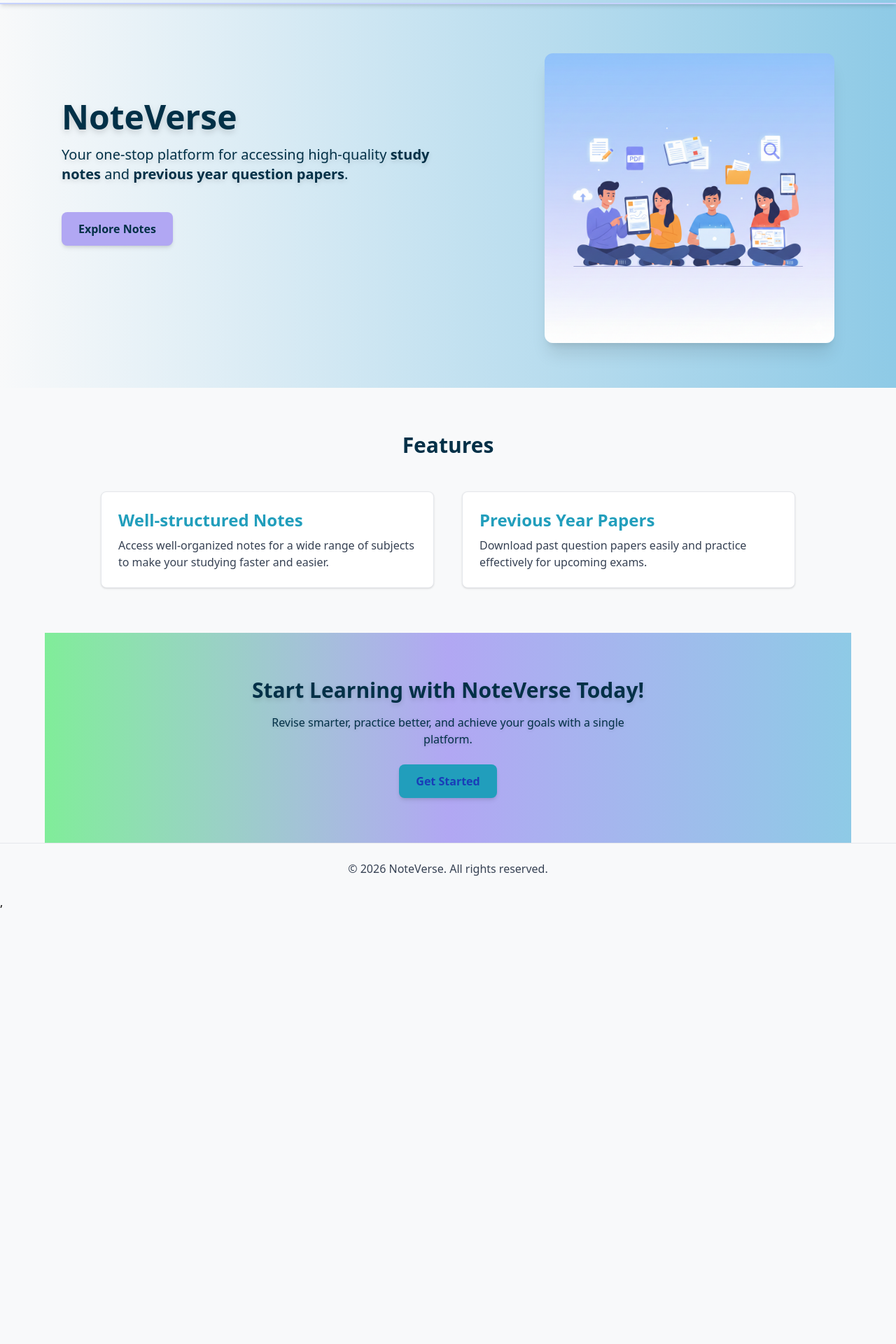
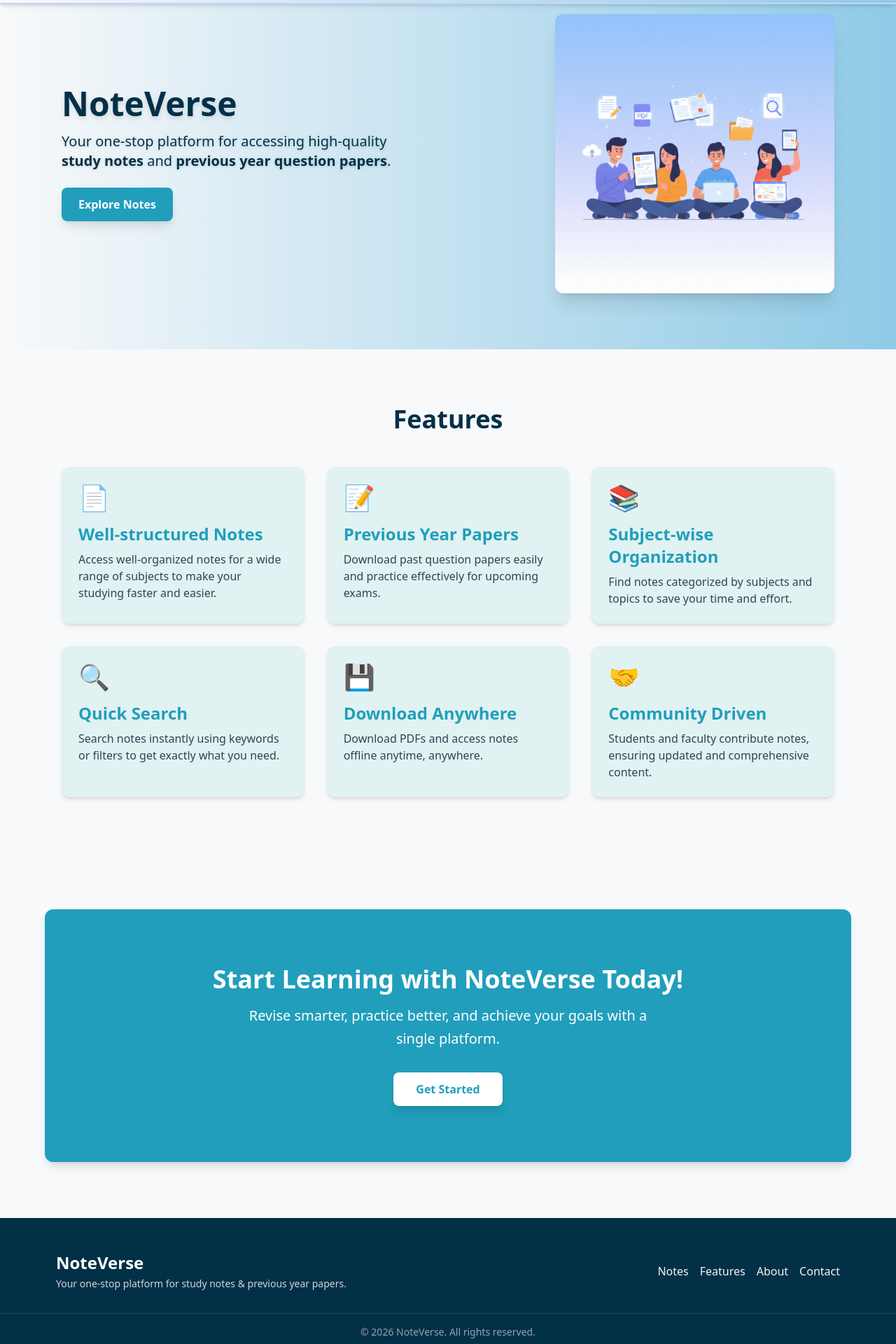
Before and after one commit to aditya-parihar19/NoteVerse, a React (Vite) app in the folder Frontend/: page / in a window 1280 px wide. Shown: the part 60-1980 px from the top of the page at 70% size. Before the commit the page ends 1361 px from the top, so only its background shows below. Built offline with nearby package versions, Linux system fonts and the light colour scheme; no server answers.

Commit message:
Refactor Home,  profile  page UI

```diff
--- a/Frontend/package.json
+++ b/Frontend/package.json
@@ -14,6 +14,7 @@
     "@reduxjs/toolkit": "^2.11.2",
     "@tailwindcss/vite": "^4.1.11",
     "axios": "^1.12.2",
+    "lucide-react": "^0.563.0",
     "react": "^19.1.0",
     "react-dom": "^19.1.0",
     "react-hook-form": "^7.70.0",
--- a/Frontend/src/components/Footer.jsx
+++ b/Frontend/src/components/Footer.jsx
@@ -1,9 +1,29 @@
 export default function Footer() {
-  return(
-    <>
-      <footer className="py-6 px-6 text-center border-t border-gray-200 text-gray-700">
-        <p>© {new Date().getFullYear()} NoteVerse. All rights reserved.</p>
-      </footer>
-    </>
-  )
+  return (
+    <footer className="bg-[#023047] text-gray-100 py-12">
+      <div className="max-w-6xl mx-auto px-4 flex flex-col md:flex-row justify-between items-center gap-6">
+
+        {/* Logo / Branding */}
+        <div className="text-center md:text-left">
+          <h2 className="text-2xl font-bold text-white">NoteVerse</h2>
+          <p className="text-gray-300 mt-1 text-sm">
+            Your one-stop platform for study notes & previous year papers.
+          </p>
+        </div>
+
+        {/* Navigation Links */}
+        <div className="flex flex-col sm:flex-row gap-4 text-center md:text-right">
+          <a href="/notes" className="hover:text-[#B1A7F3] transition-colors">Notes</a>
+          <a href="/features" className="hover:text-[#B1A7F3] transition-colors">Features</a>
+          <a href="/about" className="hover:text-[#B1A7F3] transition-colors">About</a>
+          <a href="/contact" className="hover:text-[#B1A7F3] transition-colors">Contact</a>
+        </div>
+      </div>
+
+      {/* Bottom copyright */}
+      <div className="mt-8 border-t border-gray-700 pt-4 text-center text-gray-400 text-sm">
+        © {new Date().getFullYear()} NoteVerse. All rights reserved.
+      </div>
+    </footer>
+  );
 }
--- a/Frontend/src/components/ProfileMenu.jsx
+++ b/Frontend/src/components/ProfileMenu.jsx
@@ -1,58 +1,77 @@
-import { useEffect, useState } from "react";
+import { useEffect, useRef, useState } from "react";
 import { useDispatch, useSelector } from "react-redux";
 import { useNavigate } from "react-router-dom";
-import { logoutUser, getCurrentUser } from "../store/authSlice";
+import { logoutUser } from "../store/authSlice";
 import toast from "react-hot-toast";
+import { ChevronDown, ChevronUp } from "lucide-react";
 
 export default function ProfileMenu() {
   const [open, setOpen] = useState(false);
   const { user } = useSelector((state) => state.auth);
   const dispatch = useDispatch();
   const navigate = useNavigate();
+  const menuRef = useRef(null);
 
   const handleLogout = async () => {
     const result = await dispatch(logoutUser());
-
     if (logoutUser.fulfilled.match(result)) {
       toast.success("Logged out successfully");
       navigate("/");
     } else {
       toast.error(result.payload || "Logout failed");
     }
+    setOpen(false);
   };
 
+  // Close on outside click
+  useEffect(() => {
+    const handleClickOutside = (e) => {
+      if (menuRef.current && !menuRef.current.contains(e.target)) {
+        setOpen(false);
+      }
+    };
+    document.addEventListener("mousedown", handleClickOutside);
+    return () => document.removeEventListener("mousedown", handleClickOutside);
+  }, []);
+
   return (
-    <div
-      className="relative"
-      onMouseEnter={() => setOpen(true)}
-      onMouseLeave={() => setOpen(false)}
-    >
+    <div className="relative" ref={menuRef}>
       {/* Profile Button */}
       <button
-        onClick={() => navigate("/my-profile")}
-        className="flex items-center gap-2 text-white px-3 py-1 border-2 border-[#023047] rounded-md transition"
+        onClick={() => setOpen((prev) => !prev)}
+        className="flex items-center gap-2 px-3 py-1.5 rounded-lg border border-[#023047] hover:bg-white/10 transition"
       >
         <span className="w-8 h-8 flex items-center justify-center bg-white text-[#023047] font-bold rounded-full">
           {user?.name?.[0]?.toUpperCase() || "U"}
         </span>
-        <span className="hidden md:block font-medium">
+
+        <span className="hidden md:block font-medium text-white">
           {user?.name || "Profile"}
         </span>
+
+        {open ? (
+          <ChevronUp size={18} className="text-white" />
+        ) : (
+          <ChevronDown size={18} className="text-white" />
+        )}
       </button>
 
       {/* Dropdown */}
       {open && (
-        <div className="absolute right-0 mt-2 w-40 bg-white rounded-md shadow-lg border z-50">
+        <div className="absolute right-0 mt-2 w-48 bg-white rounded-xl shadow-lg border z-50 overflow-hidden">
           <button
-            onClick={() => navigate("/my-profile")}
-            className="w-full text-left px-4 py-2 hover:bg-gray-100 text-[#023047]"
+            onClick={() => {
+              navigate("/my-profile");
+              setOpen(false);
+            }}
+            className="w-full text-left px-4 py-2.5 text-[#023047] hover:bg-gray-100 transition"
           >
             My Profile
           </button>
 
           <button
             onClick={handleLogout}
-            className="w-full text-left px-4 py-2 hover:bg-red-100 text-red-600"
+            className="w-full text-left px-4 py-2.5 text-red-600 hover:bg-red-50 transition"
           >
             Logout
           </button>
--- a/Frontend/src/pages/Home.jsx
+++ b/Frontend/src/pages/Home.jsx
@@ -1,37 +1,83 @@
 import Navbar from "../components/Navbar";
 import Footer from "../components/Footer";
+import { useNavigate } from "react-router-dom";
 
 export default function HomePage() {
+
+  const  navigate = useNavigate();
+
+  const features = [
+    {
+      title: "Well-structured Notes",
+      description: "Access well-organized notes for a wide range of subjects to make your studying faster and easier.",
+      color: "bg-[#E0F2F1]",
+      icon: "📄",
+    },
+    {
+      title: "Previous Year Papers",
+      description: "Download past question papers easily and practice effectively for upcoming exams.",
+      color: "bg-[#E0F2F1]",
+      icon: "📝",
+    },
+    {
+      title: "Subject-wise Organization",
+      description: "Find notes categorized by subjects and topics to save your time and effort.",
+      color: "bg-[#E0F2F1]",
+      icon: "📚",
+    },
+    {
+      title: "Quick Search",
+      description: "Search notes instantly using keywords or filters to get exactly what you need.",
+      color: "bg-[#E0F2F1]",
+      icon: "🔍",
+    },
+    {
+      title: "Download Anywhere",
+      description: "Download PDFs and access notes offline anytime, anywhere.",
+      color: "bg-[#E0F2F1]",
+      icon: "💾",
+    },
+    {
+      title: "Community Driven",
+      description: "Students and faculty contribute notes, ensuring updated and comprehensive content.",
+      color: "bg-[#E0F2F1]",
+      icon: "🤝",
+    },
+  ];
+
   return (
     <div className="bg-[#F8F9FA] text-gray-900 font-sans w-full">
       {/* Navbar */}
       <Navbar />
 
       {/* Hero Section */}
-      <header className="relative bg-gradient-to-r from-[#F8F9FA] to-[#8ECAE6] text-white py-16">
-        {/* Container to center content with max width */}
-        <div className="flex flex-col md:flex-row items-center justify-between max-w-6xl mx-auto px-6 w-full">
+      <header className="relative bg-gradient-to-r from-[#F8F9FA] to-[#8ECAE6] py-20">
+        <div className="max-w-6xl mx-auto px-6 flex flex-col-reverse md:flex-row items-center justify-between gap-10">
 
           {/* Left Text */}
           <div className="md:w-1/2 text-center md:text-left">
-            <h1 className="text-4xl md:text-5xl text-[#023047] font-bold mb-4 drop-shadow-lg">
+            <h1 className="text-4xl md:text-5xl font-bold text-[#023047] mb-4 drop-shadow-md">
               NoteVerse
             </h1>
-            <p className="text-lg md:text-xl max-w-xl mb-6 drop-shadow-md text-[#023047]">
+            <p className="text-lg md:text-xl text-[#023047] mb-6 max-w-lg drop-shadow-sm">
               Your one-stop platform for accessing high-quality{" "}
               <strong>study notes</strong> and <strong>previous year question papers</strong>.
             </p>
-            <button className="mt-4 bg-[#B1A7F3] hover:bg-[#B1A7F3] text-[#023047] font-semibold px-6 py-3 rounded-lg shadow-md">
+            <button className="bg-[#219EBC] hover:bg-[#023047] text-white font-semibold px-6 py-3 rounded-lg shadow-lg transition-all duration-300"
+
+            onClick={() => navigate("/notes")}
+
+            >
               Explore Notes
             </button>
           </div>
 
           {/* Right Image */}
-            <div className="md:w-1/2 mt-10 md:mt-10 flex justify-center md:justify-end pt-4 md:pt-8">
+          <div className="md:w-1/2 flex justify-center md:justify-end">
             <img
               src="/hero-section-img.png"
               alt="Study Illustration"
-                className="w-4/5 md:w-3/4 max-w-sm md:max-w-md h-auto rounded-xl shadow-xl hover:shadow-2xl"
+              className="w-4/5 md:w-3/4 max-w-sm md:max-w-md rounded-xl shadow-xl hover:shadow-2xl transition-shadow duration-300"
             />
           </div>
 
@@ -39,36 +85,40 @@ export default function HomePage() {
       </header>
 
       {/* Features Section */}
-      <section className="py-16 px-6 md:px-20 bg-[#F8F9FA] max-w-6xl mx-auto">
-        <h2 className="text-3xl font-bold text-center mb-12 text-[#023047]">Features</h2>
-        <div className="grid md:grid-cols-2 gap-10">
-          <div className="p-6 border border-gray-200 rounded-lg shadow-sm hover:shadow-lg transition-shadow bg-white">
-            <h3 className="text-2xl font-semibold mb-2 text-[#219EBC]">Well-structured Notes</h3>
-            <p className="text-gray-700">
-              Access well-organized notes for a wide range of subjects to make your studying faster and easier.
-            </p>
+      <section className="py-20 px-6 max-w-6xl mx-auto">
+        <h2 className="text-3xl md:text-4xl font-bold text-center mb-12 text-[#023047]">
+          Features
+        </h2>
+
+        <div className="grid sm:grid-cols-1 md:grid-cols-2 lg:grid-cols-3 gap-8">
+          {features.map((feature, idx) => (
+            <div
+              key={idx}
+              className={`p-6 rounded-xl shadow-md hover:shadow-xl transition-shadow duration-300 ${feature.color} flex flex-col h-full`}
+            >
+              <div className="text-4xl mb-4">{feature.icon}</div>
+              <h3 className="text-2xl font-semibold mb-2 text-[#219EBC]">{feature.title}</h3>
+              <p className="text-gray-700 flex-1">{feature.description}</p>
             </div>
-          <div className="p-6 border border-gray-200 rounded-lg shadow-sm hover:shadow-lg transition-shadow bg-white">
-            <h3 className="text-2xl font-semibold mb-2 text-[#219EBC]">Previous Year Papers</h3>
-            <p className="text-gray-700">
-              Download past question papers easily and practice effectively for upcoming exams.
-            </p>
-          </div>
+          ))}
         </div>
       </section>
 
-      {/* Call to Action */}
-      <section className="bg-gradient-to-r from-[#80ED99] via-[#B1A7F3] to-[#8ECAE6] text-[#023047] py-16 px-6 text-center max-w-6xl mx-auto">
-        <h2 className="text-3xl font-bold mb-4 drop-shadow-md">
+{/* Call to Action Section */}
+<section className="py-20">
+  <div className="max-w-6xl mx-auto px-4  py-20 bg-[#219EBC] rounded-xl text-center shadow-lg">
+    <h2 className="text-3xl md:text-4xl font-bold mb-4 text-white">
       Start Learning with NoteVerse Today!
     </h2>
-        <p className="mb-6 max-w-xl mx-auto drop-shadow-sm">
+    <p className="mb-8 text-lg md:text-xl max-w-xl mx-auto leading-relaxed text-white">
       Revise smarter, practice better, and achieve your goals with a single platform.
     </p>
-        <button className="bg-[#219EBC] hover:bg-[#023047] text-blue-800 px-6 py-3 rounded-lg font-semibold transition-colors shadow-md">
+    <button className="bg-white hover:bg-gray-100 text-[#219EBC] px-8 py-3 rounded-lg font-semibold shadow-lg transition-all duration-300">
       Get Started
     </button>
+  </div>
 </section>
+
 
       <Footer />
     </div>
--- a/Frontend/src/pages/Profile.jsx
+++ b/Frontend/src/pages/Profile.jsx
@@ -3,7 +3,7 @@ import { useSelector, useDispatch } from "react-redux";
 import { useNavigate } from "react-router-dom";
 import Navbar from "../components/Navbar";
 import { logout } from "../store/authSlice";
-import { deleteUserApi } from "../api/auth"; // your delete API
+import { deleteUserApi } from "../api/auth";
 import toast from "react-hot-toast";
 
 export default function Profile() {
@@ -13,20 +13,19 @@ export default function Profile() {
   const [loading, setLoading] = useState(false);
 
   const handleDelete = async () => {
-    const confirm = window.confirm(
+    const confirmDelete = window.confirm(
       "Are you sure you want to delete your account? This action cannot be undone."
     );
-    if (!confirm) return;
+    if (!confirmDelete) return;
 
     setLoading(true);
     try {
-      const res  = await deleteUserApi(user?.id);
+      const res = await deleteUserApi(user?.id);
       dispatch(logout());
-      toast.success(res.message || "Account deleted successfully.");
+      toast.success(res?.message || "Account deleted successfully");
       navigate("/");
     } catch (error) {
-      console.error("Delete failed:", error);
-      toast.error(error.message || "Failed to delete account");
+      toast.error(error?.message || "Failed to delete account");
     } finally {
       setLoading(false);
     }
@@ -36,27 +35,45 @@ export default function Profile() {
     <div className="min-h-screen bg-[#F8F9FA]">
       <Navbar />
 
-      <div className="max-w-4xl mx-auto px-6 pt-20 pb-12">
-        <div className="bg-white shadow-lg rounded-xl p-8">
-          {/* Header */}
-          <div className="flex items-center gap-6 border-b pb-6">
-            {/* Avatar */}
-            <div className="w-20 h-20 rounded-full bg-[#219EBC] flex items-center justify-center text-white text-3xl font-bold">
+      <main className="pt-20 pb-16">
+        <div className="max-w-6xl mx-auto px-4 space-y-8">
+
+          {/* Page Header */}
+          <div>
+            <h1 className="text-3xl font-bold text-[#023047]">Profile</h1>
+            <p className="text-gray-500 mt-1">
+              View and manage your account information
+            </p>
+          </div>
+
+          {/* Profile Header Card */}
+          <div className="bg-white rounded-2xl shadow-sm border border-gray-100">
+            <div className="flex items-center gap-6 p-8">
+              <div className="w-24 h-24 rounded-full bg-gradient-to-br from-[#219EBC] to-[#8ECAE6] flex items-center justify-center text-white text-4xl font-bold shadow">
                 {user?.name?.[0]?.toUpperCase() || "U"}
               </div>
 
               <div>
-              <h1 className="text-2xl font-bold text-[#023047]">
+                <h2 className="text-2xl font-semibold text-[#023047]">
                   {user?.name || "User"}
-              </h1>
+                </h2>
                 <p className="text-gray-500">{user?.email}</p>
+                <span className="inline-block mt-2 px-3 py-1 text-xs rounded-full bg-[#E0F2FE] text-[#0369A1] font-medium">
+                  {user?.role || "Student"}
+                </span>
+              </div>
             </div>
           </div>
 
-          {/* Profile Info */}
-          <div className="grid md:grid-cols-2 gap-6 mt-8">
+          {/* Account Details Card */}
+          <div className="bg-white rounded-2xl shadow-sm border border-gray-100 p-8">
+            <h3 className="text-xl font-semibold text-[#023047] mb-6">
+              Account Details
+            </h3>
+
+            <div className="grid sm:grid-cols-2 gap-6 mb-8">
               <ProfileItem label="Full Name" value={user?.name} />
-            <ProfileItem label="Email" value={user?.email} />
+              <ProfileItem label="Email Address" value={user?.email} />
               <ProfileItem label="Role" value={user?.role || "Student"} />
               <ProfileItem
                 label="Joined On"
@@ -68,28 +85,35 @@ export default function Profile() {
               />
             </div>
 
-          {/* Actions */}
-          <div className="mt-10">
+            {/* Delete Action */}
+            <div className="flex justify-between items-center border-t pt-6">
+              <p className="text-sm text-gray-500 max-w-md">
+                Deleting your account will permanently remove all your data from NoteVerse.
+              </p>
+
               <button
                 onClick={handleDelete}
                 disabled={loading}
-              className="px-6 py-2 bg-red-600 text-white rounded-lg hover:bg-red-800 transition disabled:opacity-50"
+                className="px-6 py-2.5 rounded-lg bg-red-600 hover:bg-red-700 text-white font-medium transition disabled:opacity-60"
               >
                 {loading ? "Deleting..." : "Delete Account"}
               </button>
             </div>
           </div>
+
         </div>
+      </main>
     </div>
   );
 }
 
-// Read-only field component
 function ProfileItem({ label, value }) {
   return (
     <div>
       <p className="text-sm text-gray-500 mb-1">{label}</p>
-      <p className="text-lg font-medium text-[#023047]">{value || "—"}</p>
+      <p className="text-base font-medium text-[#023047]">
+        {value || "—"}
+      </p>
     </div>
   );
 }
```
Also changed, not shown: 1 other file (tests, documents, lock files or other folders). Lines whose indentation alone changed are shown as unchanged.
